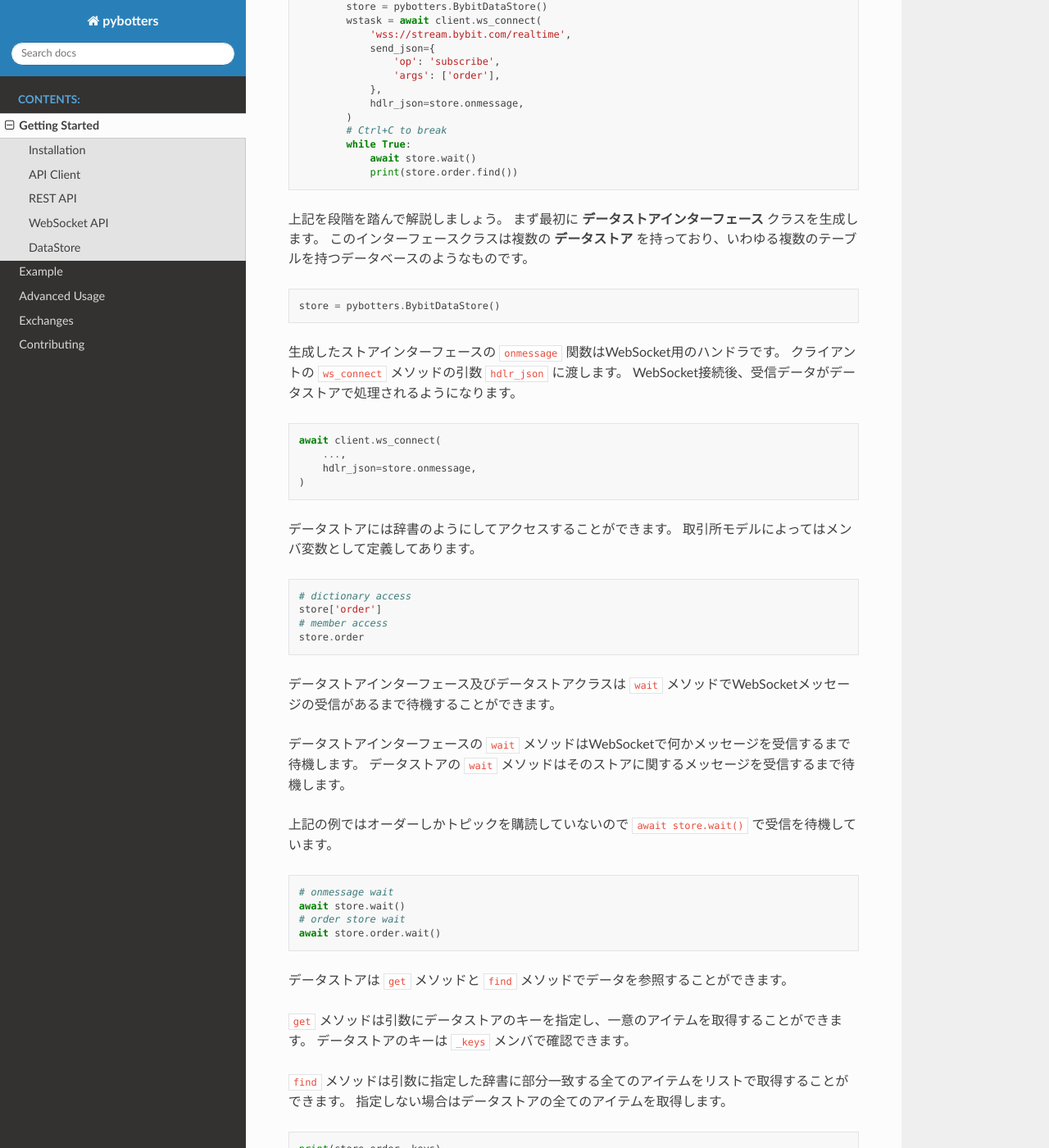
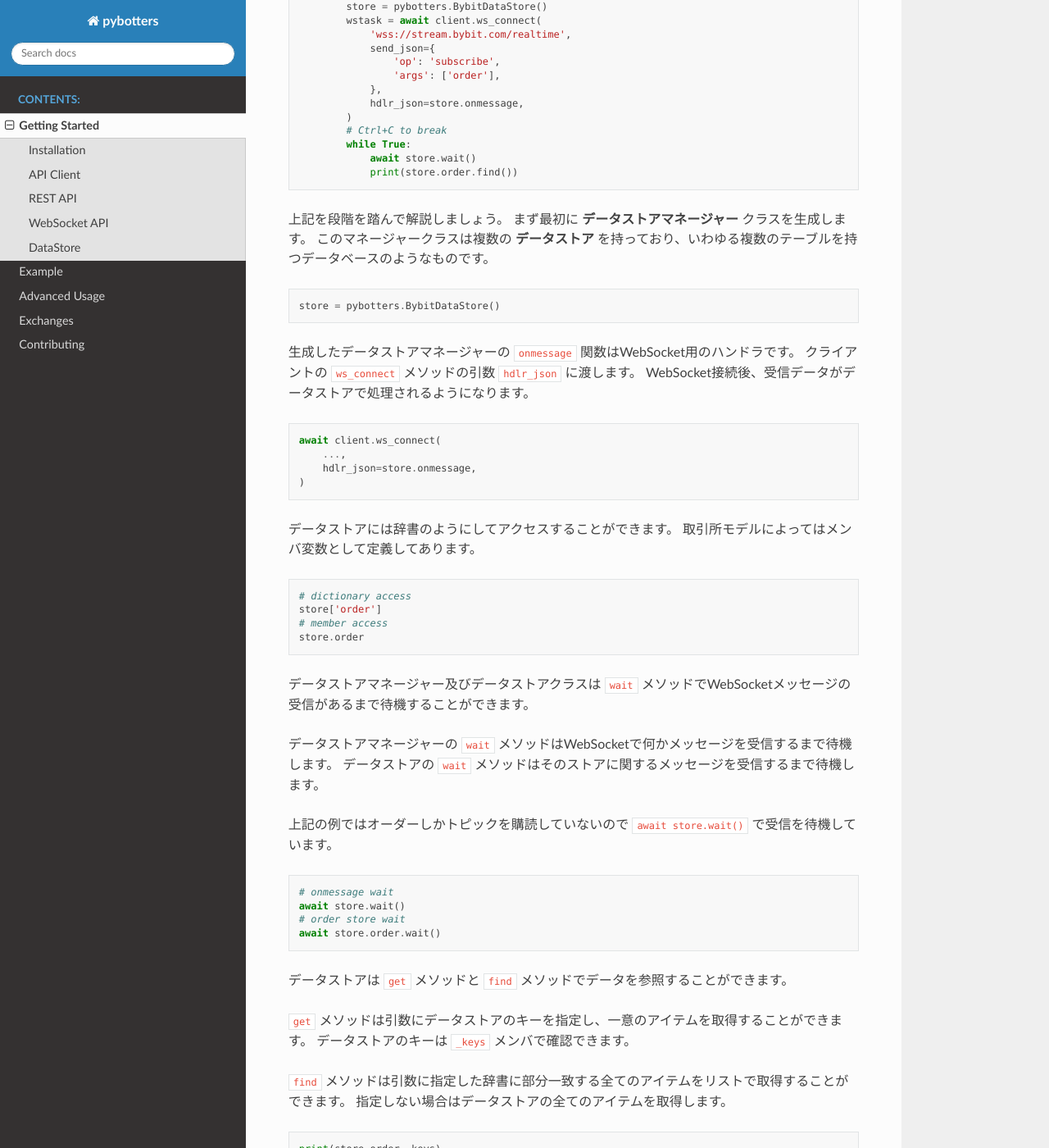
Before and after one commit to pybotters/pybotters, a Sphinx documentation site: the page built from docs/Home.rst, in a window 1280 px wide and 1400 px high, scrolled down 4462 px. Shown: the whole window at 82% size. Built offline with Sphinx 7.4.7 and the Read the Docs theme 2.0.0, drawn with Linux system fonts in a browser that asks for light colours.

Commit message:
Update Home.rst (#79)

```diff
--- a/docs/Home.rst
+++ b/docs/Home.rst
@@ -240,15 +240,15 @@ WebSocketのデータ形式は取引所ごとに違うのでそれぞれ別の
                print(store.order.find())
 
 上記を段階を踏んで解説しましょう。 まず最初に
-**データストアインターフェース** クラスを生成します。
-このインターフェースクラスは複数の **データストア**
+**データストアマネージャー** クラスを生成します。
+このマネージャークラスは複数の **データストア**
 を持っており、いわゆる複数のテーブルを持つデータベースのようなものです。
 
 .. code:: python
 
    store = pybotters.BybitDataStore()
 
-生成したストアインターフェースの ``onmessage``
+生成したデータストアマネージャーの ``onmessage``
 関数はWebSocket用のハンドラです。 クライアントの ``ws_connect``
 メソッドの引数 ``hdlr_json`` に渡します。
 WebSocket接続後、受信データがデータストアで処理されるようになります。
@@ -270,10 +270,10 @@ WebSocket接続後、受信データがデータストアで処理されるよ
    # member access
    store.order
 
-データストアインターフェース及びデータストアクラスは ``wait``
+データストアマネージャー及びデータストアクラスは ``wait``
 メソッドでWebSocketメッセージの受信があるまで待機することができます。
 
-データストアインターフェースの ``wait``
+データストアマネージャーの ``wait``
 メソッドはWebSocketで何かメッセージを受信するまで待機します。
 データストアの ``wait``
 メソッドはそのストアに関するメッセージを受信するまで待機します。
```
